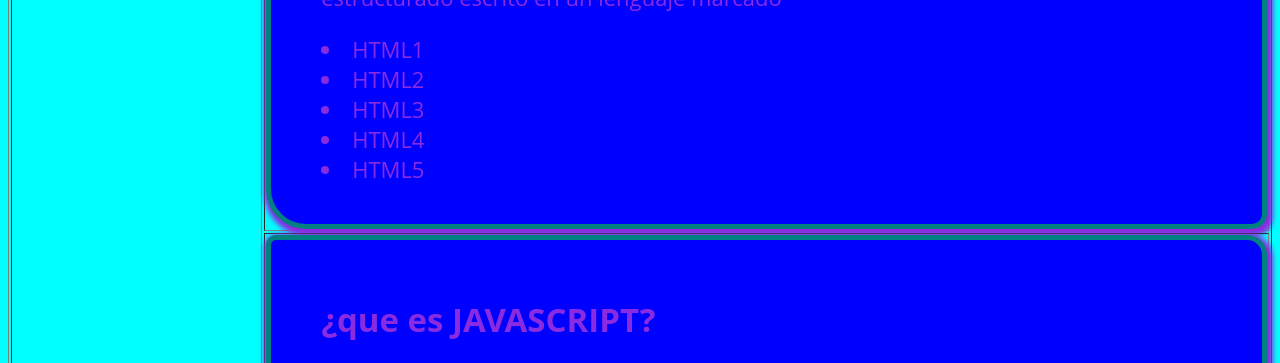
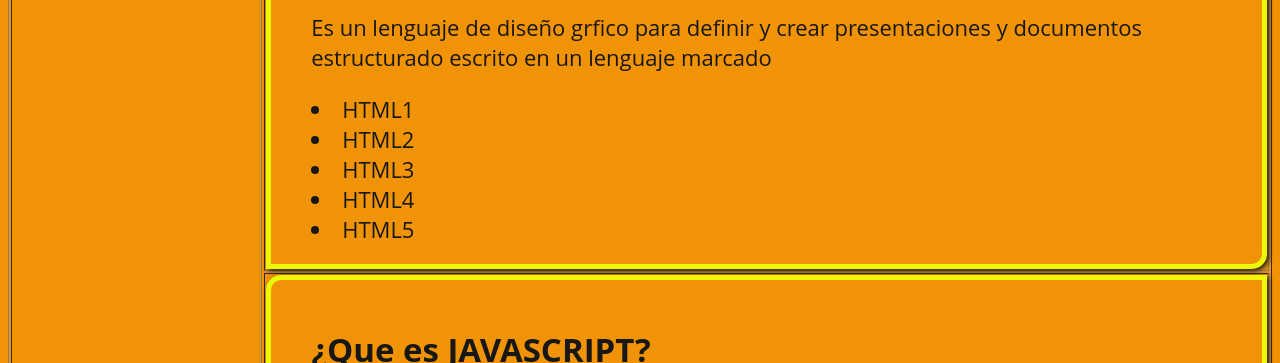
Before and after one commit to DREDD89/PRACTICA-5, a plain HTML site: page index.html in a window 1280 px wide. Shown: the part 862-1225 px from the top of the page. Drawn offline with Linux system fonts and the light colour scheme.

Commit message:
ULTIMA MODIFICACION

```diff
--- a/css/style.css
+++ b/css/style.css
@@ -1,5 +1,5 @@
 body{
-    background-color: aqua;
+    background-color: rgba(241, 147, 6);
     font-family: "open sans","Helvetica Neue", Arial, Helvetica, sans-serif;
     font-size: 22px;
 }
@@ -14,16 +14,16 @@ a{
     color: aliceblue;
 }
 div{
-    color: blueviolet;
-    height: 80%;
-    height: 80%;
-    padding: 30px 20px 40px 50px;
-    margin: 20ps;
-    border: 3px solid darkorchid;
-    background-color: blue;
-    border-radius: 30px;
-    border: solid 5px teal;
-    border-radius: 10px 20px 15px 40px;
-    box-shadow: 2px 3px 5px 4px;
+    color: rgb(23, 23, 22);
+    height: 100%;
+    height: 100%;
+    padding: 20px 10px 20px 40px;
+    margin: 10ps;
+    border: 1px solid rgb(215, 230, 4);
+    background-color: rgb(241, 147, 6);
+    border-radius: 15px;
+    border: solid 5px rgb(236, 248, 7);
+    border-radius: 15px 0px 15px 0px;
+    box-shadow: 2px 2px 5px;
 
 }
--- a/index.html
+++ b/index.html
@@ -12,7 +12,7 @@
         <tr><!--Encabezado-->
             <td colspan="2">
 
-            <center><img src="imagenes/INTRO.png" width="200px" height="200px"></center>
+            <center><img src="imagenes/INTO.png" width="500px" height="300px"></center>
 
             </td>
         </tr>
@@ -36,7 +36,7 @@
         <tr>
             <td><!--seccion-->
                 <DIv>
-                    <h2>¿que es CSS?</h2>
+                    <h2>¿Que es CSS?</h2>
                     <img src="imagenes/CSS_Logo.png" width="80px" height="80px">
                     <p>Es un lenguaje de diseño grfico para definir y crear presentaciones y documentos estructurado escrito en un lenguaje marcado</p>
                     <li>HTML1</li>
@@ -50,7 +50,7 @@
         <tr>
             <td><!--seccion-->
                 <DIv>
-                    <h2>¿que es JAVASCRIPT?</h2>
+                    <h2>¿Que es JAVASCRIPT?</h2>
                     <img src="imagenes/JS_Logo.png" width="80px" height="80px">
                     <p>Es un lenguaje de programacion que se puede utilizar para construir sitios Web y para hacerlos mas interactivos </p>
                 </DIv>
```
Also changed, not shown: imagenes/INTO.png (added), imagenes/INTRO.png (deleted).
